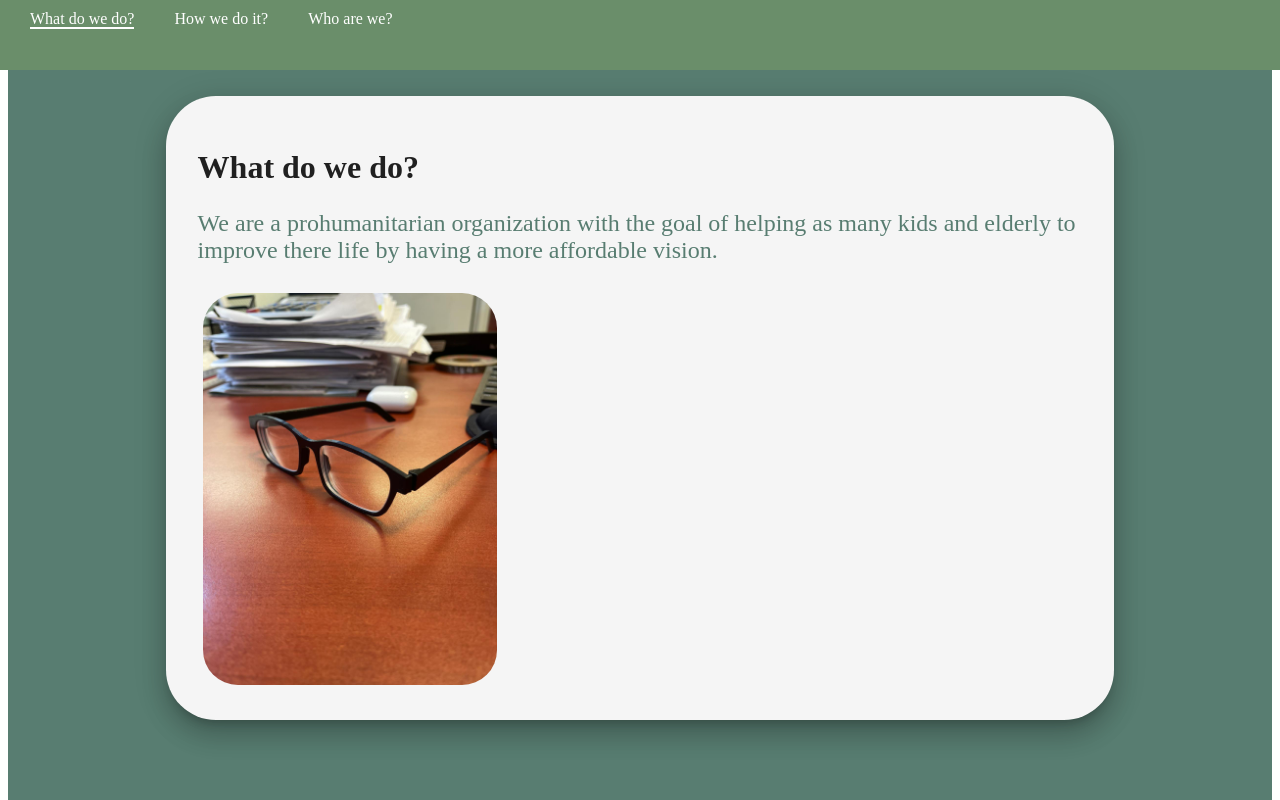
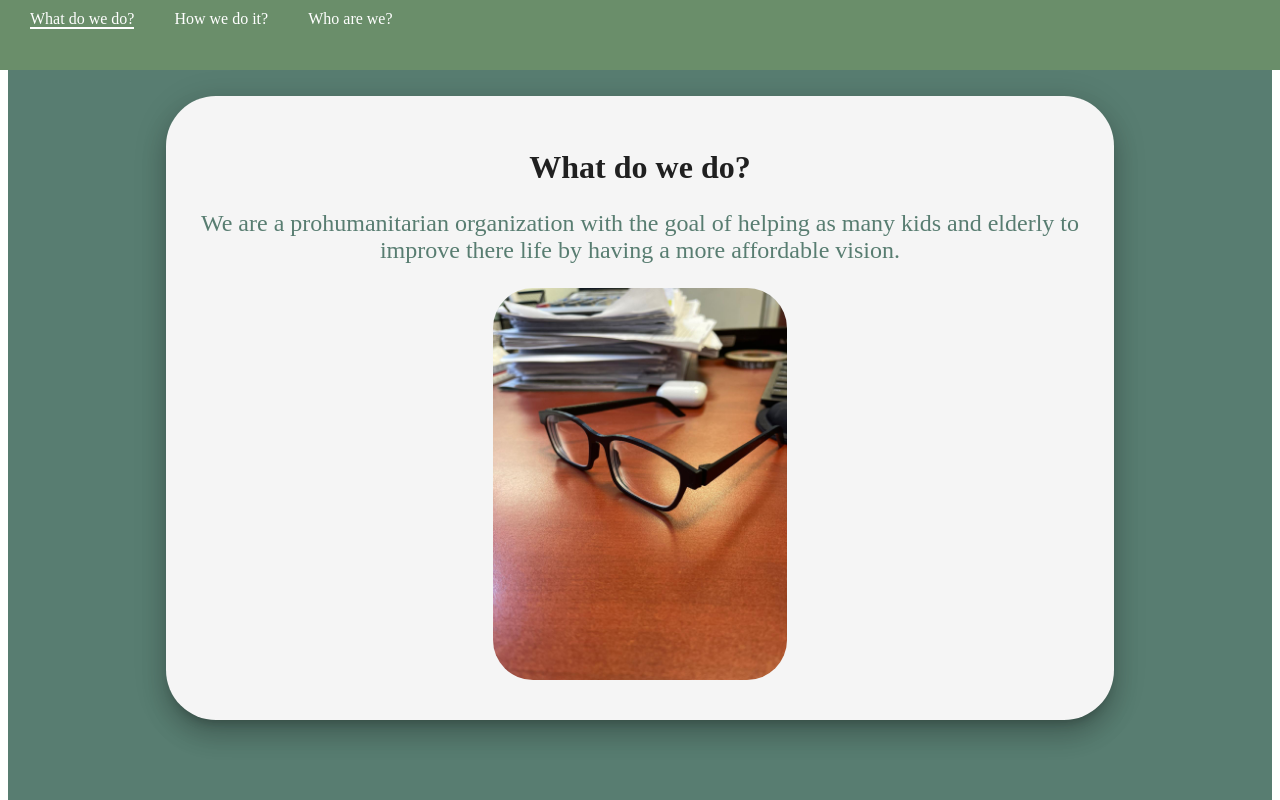
Before and after one commit to macosta2015/WeWeFramesV2, a React (Create React App) app: page / in a window 1280 px wide. Shown: the top 800 px of the page. Built offline with nearby package versions, Linux system fonts and the light colour scheme.

Commit message:
Update App.css

```diff
--- a/src/App.css
+++ b/src/App.css
@@ -31,6 +31,7 @@ nav a.active {
     width: 100%;
     display: flex;
     justify-content: center;
+    text-align: center;
     align-items: center;
 }
 
@@ -59,12 +60,10 @@ p {
 img {
     border: 1% solid #ddd;
     border-radius: 40px;
-    padding: 5px;
+    /* padding: 5px; */
     height: 70%;
     width: auto;
     vertical-align: middle;
-    horizontal-align: middle;
-
 }
 
 
```
